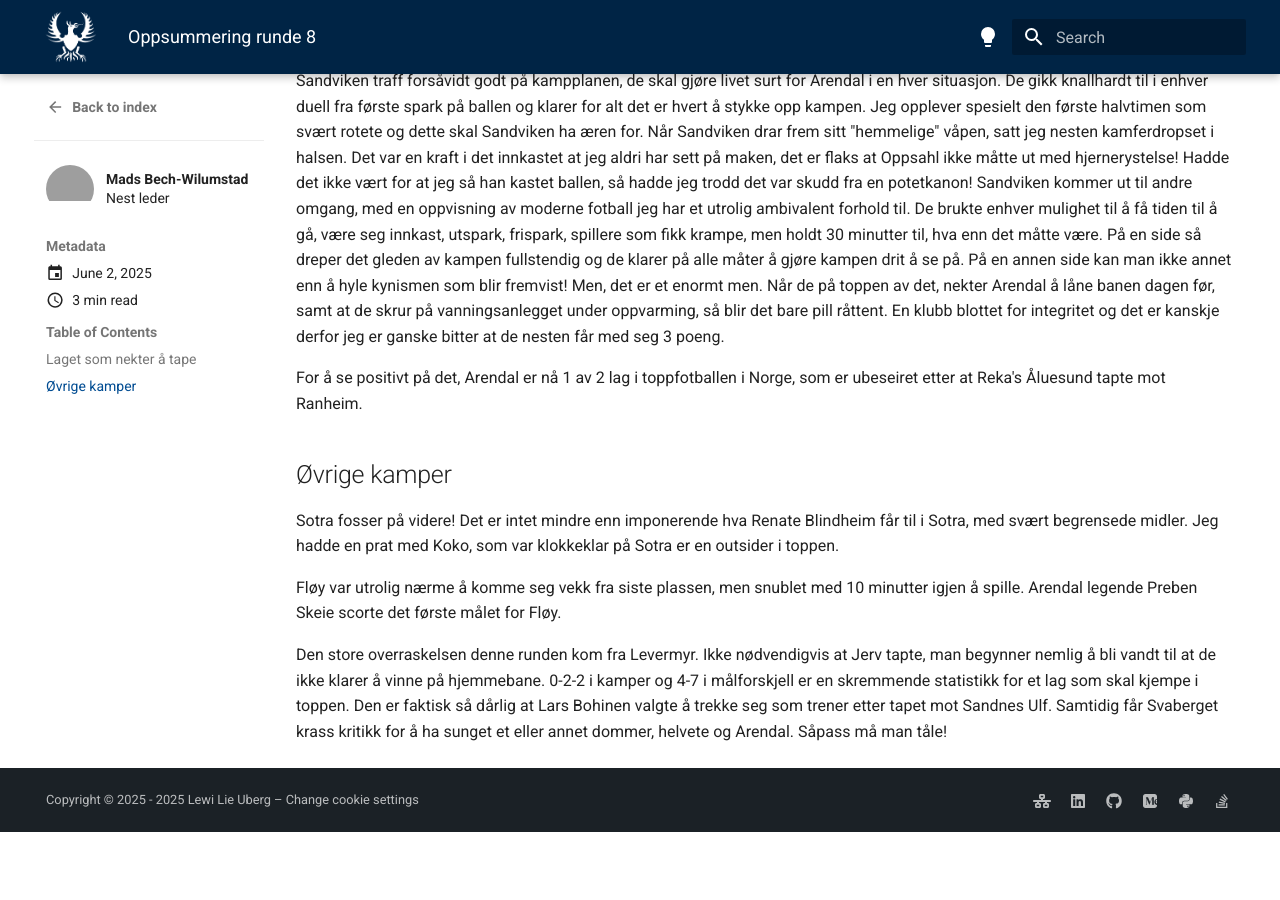
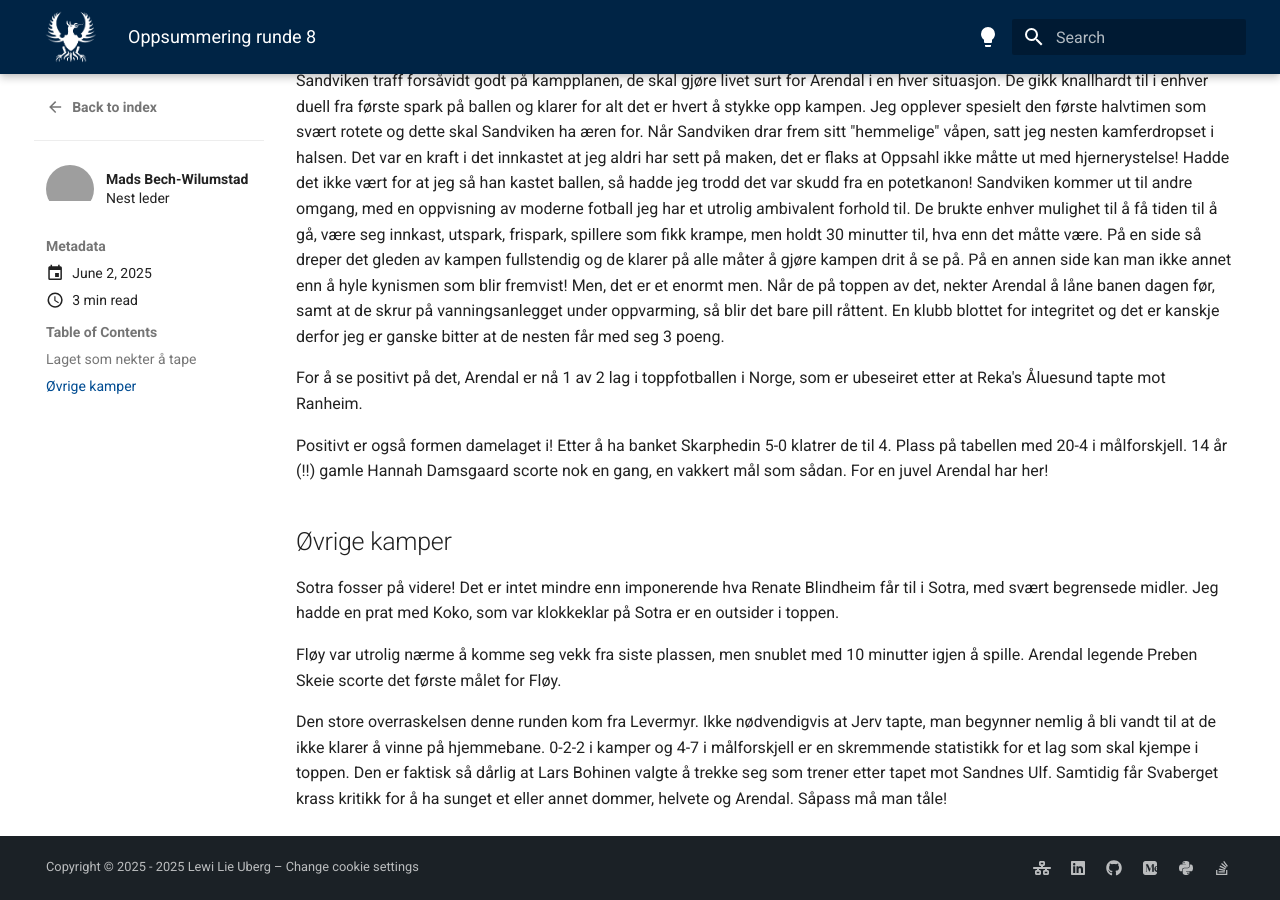
Before and after one commit to lewiuberg/forza-arendal, an MkDocs documentation site: the page built from docs/blog/posts/2025-06-02.md, in a window 1280 px wide and 900 px high, scrolled down 507 px. Built offline with MkDocs 1.6.1 and Material for MkDocs 9.7.7, drawn with Linux system fonts in a browser that asks for light colours; comment, search, counter and statistics services are not loaded; before the commit the page ends 1339 px from its top, so only the background shows below that; grey boxes are pictures that could not be loaded.

Commit message:
Add positive update on women's team performance in match summary

```diff
--- a/docs/blog/posts/2025-06-02.md
+++ b/docs/blog/posts/2025-06-02.md
@@ -32,6 +32,8 @@ Sandviken kommer ut til andre omgang, med en oppvisning av moderne fotball jeg h
 
 For å se positivt på det, Arendal er nå 1 av 2 lag i toppfotballen i Norge, som er ubeseiret etter at Reka's Åluesund tapte mot Ranheim.
 
+Positivt er også formen damelaget i! Etter å ha banket Skarphedin 5-0 klatrer de til 4. Plass på tabellen med 20-4 i målforskjell. 14 år (!!) gamle Hannah Damsgaard scorte nok en gang, en vakkert mål som sådan. For en juvel Arendal har her!
+
 ## Øvrige kamper
 
 Sotra fosser på videre! Det er intet mindre enn imponerende hva Renate Blindheim får til i Sotra, med svært begrensede midler. Jeg hadde en prat med Koko, som var klokkeklar på Sotra er en outsider i toppen.
```
